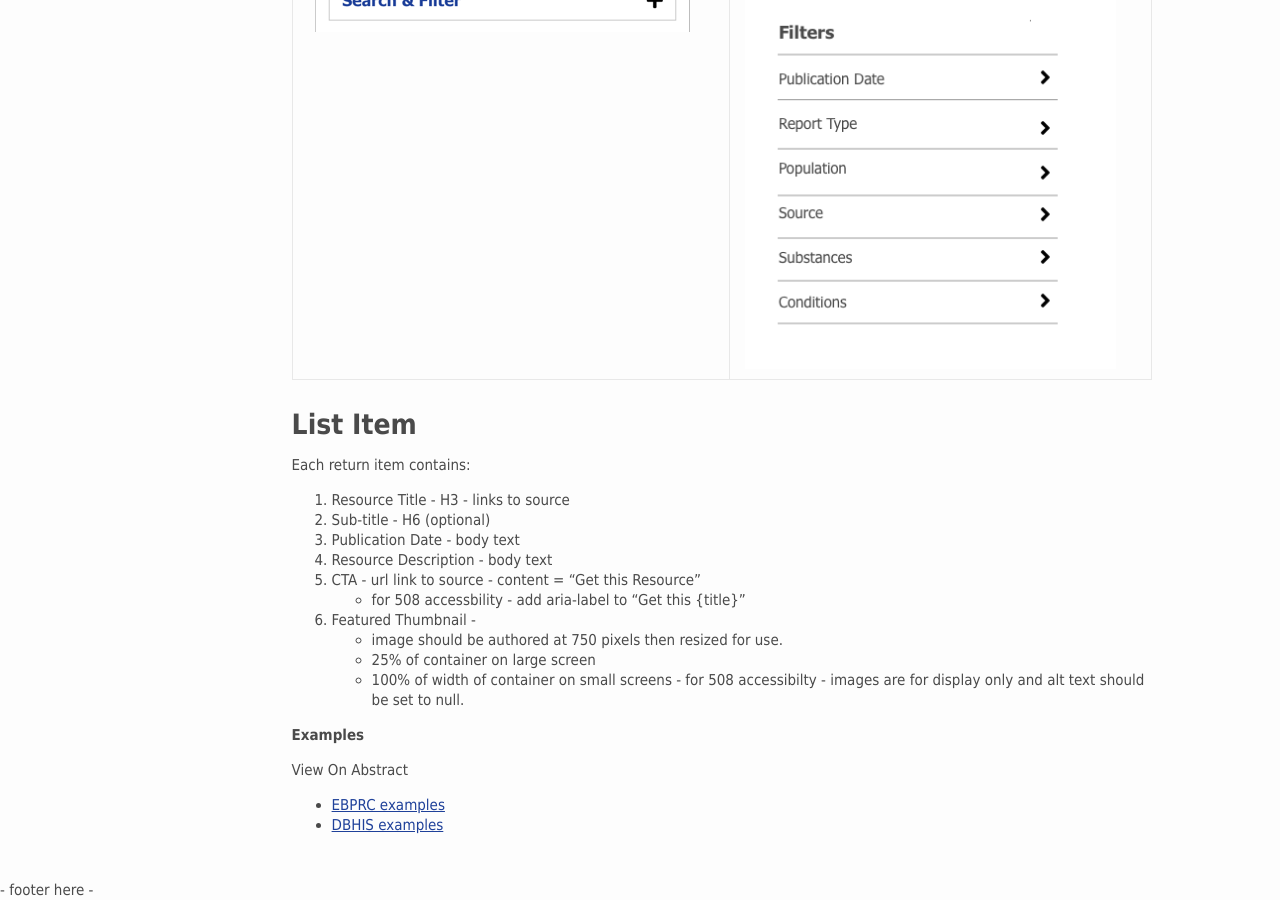
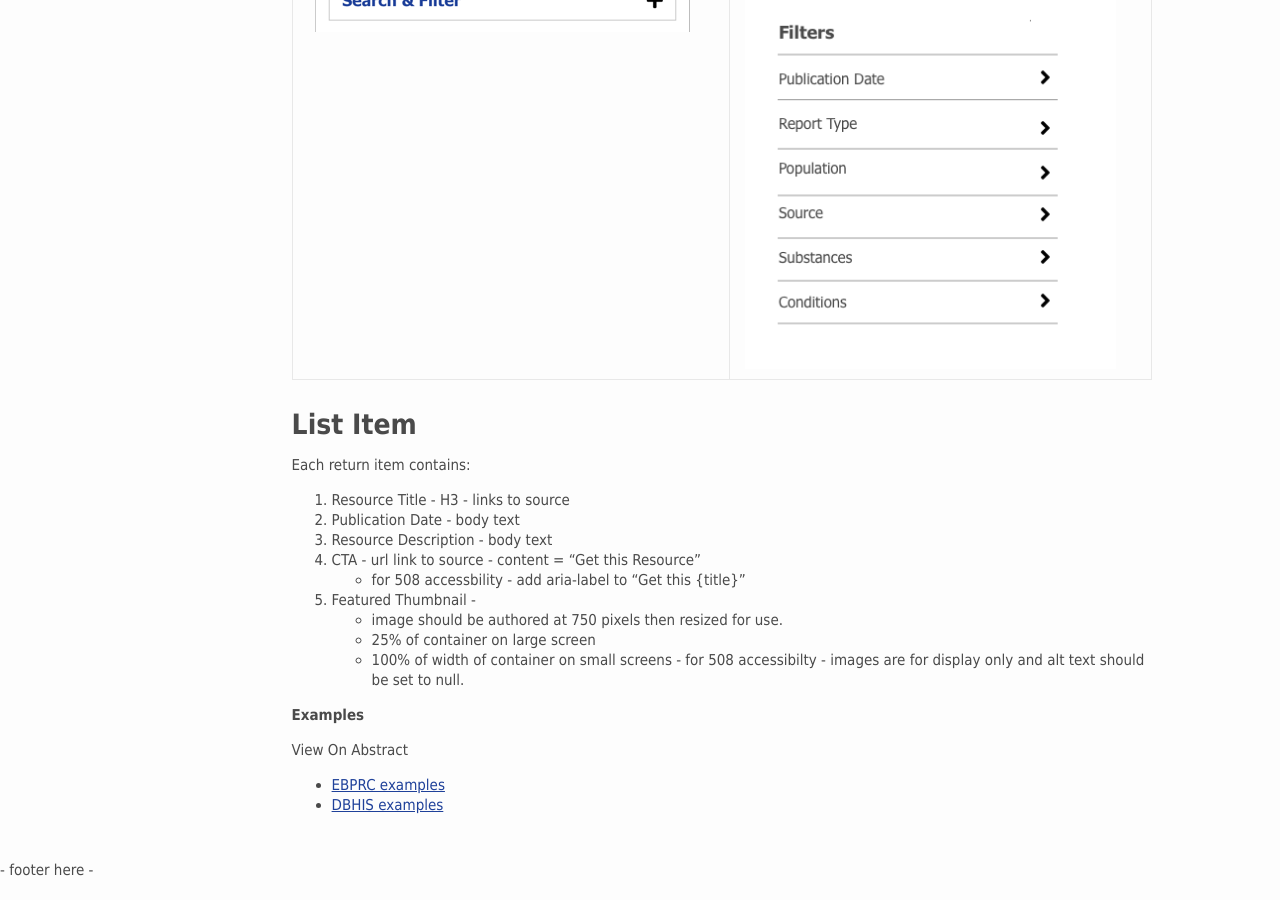
Before and after one commit to ux-at-icfnext/samhsa-v4, a Jekyll site: the page built from docs/pages/templates/resource-center/resource-center-landing.md, in a window 1280 px wide and 900 px high, scrolled down 2619 px. Built offline with Jekyll 4.4.1, drawn with Linux system fonts in a browser that asks for light colours; nearby versions of some CDN libraries.

```diff
--- a/docs/pages/templates/resource-center/resource-center-landing.md
+++ b/docs/pages/templates/resource-center/resource-center-landing.md
@@ -97,15 +97,15 @@ _see [accordions]({{ site.url }}/accordion) for more information_
 
 
 <a href="item"></a>
+
 ## List Item
 Each return item contains:
 1. Resource Title - H3 - links to source
-2. Sub-title - H6 (optional)
-3. Publication Date - body text
-4. Resource Description - body text
-5. CTA - url link to source - content =  "Get this Resource"
+2. Publication Date - body text
+3. Resource Description - body text
+4. CTA - url link to source - content =  "Get this Resource"
 - for 508 accessbility - add aria-label to "Get this {title}"
-6. Featured Thumbnail -
+5. Featured Thumbnail -
   - image should be authored at 750 pixels then resized for use.
     - 25% of container on large screen
     - 100% of width of container on small screens
```
